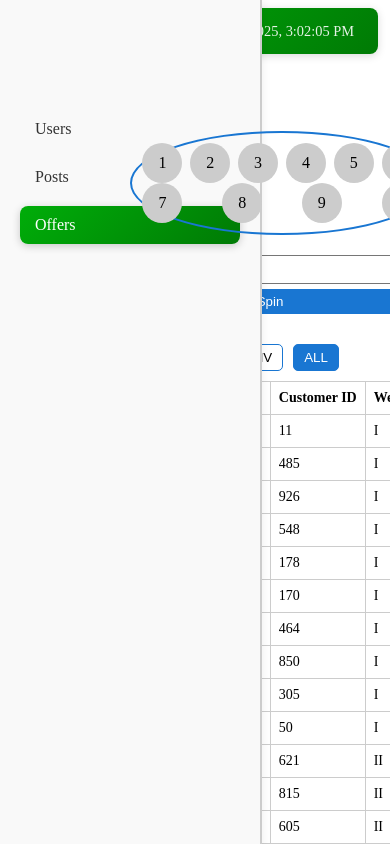
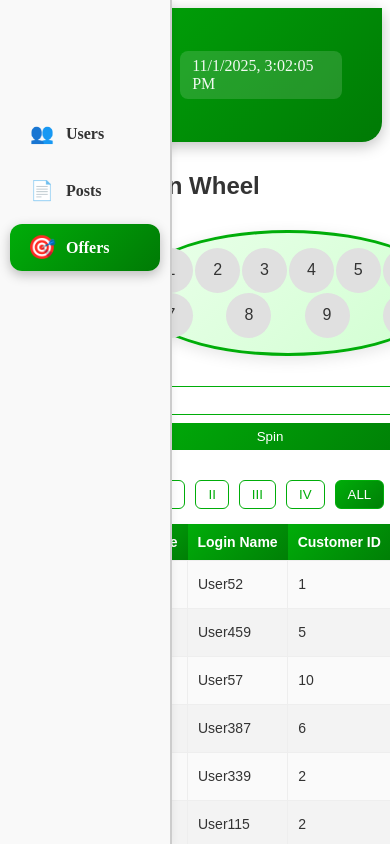
Before and after one commit to Nloading/Croco, an Angular app in the folder croco-app/: page /offers in a window 390 px wide. Shown: the top 844 px of the page. Built offline with nearby package versions, Linux system fonts and the light colour scheme.

Commit message:
Users page responsives and design completed

```diff
--- a/croco-app/src/app/components/footer/footer.component.html
+++ b/croco-app/src/app/components/footer/footer.component.html
@@ -1,4 +1,6 @@
 <footer class="app-footer">
-  <p>&copy; 2025 Croco App. All rights reserved.</p>
-  <p class="footer-subtitle">Made with ❤️ by Nika Saladze</p>
+  <div class="footer-content">
+    <p>&copy; 2025 <strong>Croco App</strong>. All rights reserved.</p>
+    <p class="footer-subtitle">Made with ❤️ by <span class="author">Nika Saladze</span></p>
+  </div>
 </footer>
--- a/croco-app/src/app/components/header/header.component.css
+++ b/croco-app/src/app/components/header/header.component.css
@@ -1,28 +1,46 @@
+.container {
+  width: 100%;
+  margin: 0 auto;
+}
+
 .header {
   display: flex;
   justify-content: space-between;
   align-items: center;
-  width: 100%;
-  padding: 12px 24px;
+  padding: 16px 40px;
   background: linear-gradient(135deg, #00ad09, #007a05);
   color: white;
-  box-shadow: 0 2px 8px rgba(0, 0, 0, 0.15);
-  border-radius: 8px;
+  box-shadow: 0 4px 15px rgba(0, 0, 0, 0.25);
+  border-radius: 0 0 20px 20px;
+  position: sticky;
+  top: 0;
+  z-index: 100;
+}
+
+.logo-area {
+  display: flex;
+  flex-direction: column;
 }
 
 .title {
-  font-weight: bold;
+  font-weight: 700;
   text-decoration: none;
   color: white;
-  font-size: 1.2rem;
+  font-size: 1.8rem;
+  letter-spacing: 1px;
+}
+
+.tagline {
+  font-size: 0.9rem;
+  opacity: 0.9;
+  margin-top: 2px;
 }
 
 .datetime {
-  font-size: 0.9rem;
-  opacity: 0.9;
+  font-size: 1rem;
+  font-weight: 500;
+  opacity: 0.95;
+  background: rgba(255, 255, 255, 0.15);
+  padding: 6px 12px;
+  border-radius: 8px;
 }
-
-.container {
-  width: 100%;
-  margin: 0 auto;
-}
--- a/croco-app/src/app/components/header/header.component.html
+++ b/croco-app/src/app/components/header/header.component.html
@@ -1,6 +1,9 @@
 <div class="container">
-<header class="header">
-  <a routerLink="/" routerLinkActive="active" class="title">Croco App</a>
-  <span class="datetime">{{ currentDateTime }}</span>
-</header>
+  <header class="header">
+    <div class="logo-area">
+      <a routerLink="/" routerLinkActive="active" class="title">Croco App</a>
+      <span class="tagline">User Insights Dashboard</span>
+    </div>
+    <span class="datetime">{{ currentDateTime }}</span>
+  </header>
 </div>
--- a/croco-app/src/app/components/navigation/navigation.component.css
+++ b/croco-app/src/app/components/navigation/navigation.component.css
@@ -3,15 +3,19 @@
   flex-direction: column;
   gap: 15px;
   background-color: #f9f9f9;
-  padding: 20px;
-  min-height: 100vh;
-  width: 220px;
+  padding: 20px 10px;
+  width: 220px;        /* Default width */
+  max-width: 25%;      /* Will shrink on smaller screens */
+  min-width: 150px;    /* Minimum width for usability */
   border-right: 2px solid #ccc;
   position: fixed;
   left: 0;
   top: 0;
+  bottom: 0;
   padding-top: 100px;
   box-shadow: 2px 0 8px rgba(0,0,0,0.05);
+  transition: width 0.3s ease;
+  z-index: 100;
 }
 
 .nav ul {
@@ -27,21 +31,34 @@
 .nav a {
   text-decoration: none;
   color: #333;
-  font-weight: 500;
-  display: block;
-  padding: 10px 15px;
-  border-radius: 8px;
-  transition: all 0.3s ease;
+  font-weight: 600;
+  display: flex;
+  align-items: center;
+  padding: 12px 20px;
+  border-radius: 12px;
+  transition: all 0.3s ease, transform 0.2s;
+  font-size: 1rem;
+}
+
+.nav a .nav-icon {
+  margin-right: 12px;
+  font-size: 1.2rem;
 }
 
 .nav a:hover {
   color: white;
   background: linear-gradient(135deg, #00ad09, #007a05);
-  box-shadow: 0 2px 8px rgba(0, 0, 0, 0.2);
+  box-shadow: 0 4px 12px rgba(0,0,0,0.25);
+  transform: translateX(3px);
 }
 
-.active a {
+.nav li.active a {
   color: white;
   background: linear-gradient(135deg, #00ad09, #007a05);
-  box-shadow: 0 2px 8px rgba(0, 0, 0, 0.2);
+  box-shadow: 0 4px 12px rgba(0,0,0,0.25);
 }
+
+.nav li.active a .nav-icon {
+  transform: scale(1.2);
+  transition: transform 0.3s;
+}
--- a/croco-app/src/app/components/navigation/navigation.component.html
+++ b/croco-app/src/app/components/navigation/navigation.component.html
@@ -1,7 +1,22 @@
 <nav class="nav">
   <ul>
-    <li routerLinkActive="active"><a routerLink="/users">Users</a></li>
-    <li routerLinkActive="active"><a routerLink="/posts">Posts</a></li>
-    <li routerLinkActive="active"><a routerLink="/offers">Offers</a></li>
+    <li routerLinkActive="active">
+      <a routerLink="/users">
+        <span class="nav-icon">👥</span>
+        Users
+      </a>
+    </li>
+    <li routerLinkActive="active">
+      <a routerLink="/posts">
+        <span class="nav-icon">📄</span>
+        Posts
+      </a>
+    </li>
+    <li routerLinkActive="active">
+      <a routerLink="/offers">
+        <span class="nav-icon">🎯</span>
+        Offers
+      </a>
+    </li>
   </ul>
 </nav>
--- a/croco-app/src/app/pages/offers/offers.component.css
+++ b/croco-app/src/app/pages/offers/offers.component.css
@@ -2,97 +2,144 @@
   padding: 20px;
   max-width: 900px;
   margin: auto;
+  font-family: Arial, sans-serif;
+  color: #333;
 }
 
+/* Wheel section */
 .wheel {
   display: flex;
   justify-content: space-between;
   width: 300px;
-  margin: 20px auto;
-  border: 2px solid #1976d2;
+  margin: 30px auto;
+  border: 3px solid #00ad09;
   border-radius: 50%;
-  padding: 20px;
+  padding: 25px;
   position: relative;
+  background: linear-gradient(135deg, #eaffea, #d1ffd1);
+  box-shadow: 0 4px 15px rgba(0, 0, 0, 0.1);
 }
 
 .sector {
-  width: 40px;
-  height: 40px;
+  width: 45px;
+  height: 45px;
   border-radius: 50%;
-  background-color: #ccc;
+  background-color: #e0e0e0;
   display: flex;
   align-items: center;
   justify-content: center;
-  transition: transform 1s ease;
+  transition: transform 1s ease, background-color 0.3s, box-shadow 0.3s;
+  color: #333;
+  font-weight: 500;
 }
 
 .sector.active {
-  background-color: #1976d2;
+  background: linear-gradient(135deg, #00ad09, #007f06);
   color: white;
-  transform: scale(1.3);
+  transform: rotate(360deg) scale(1.3);
+  box-shadow: 0 0 15px rgba(0, 173, 9, 0.4);
 }
 
+/* Controls section */
 .wheel-controls {
   display: flex;
   justify-content: center;
-  gap: 10px;
+  gap: 12px;
   margin-bottom: 30px;
 }
 
 .wheel-controls input {
-  width: 80px;
-  padding: 5px;
+  width: 100px;
+  padding: 6px 10px;
+  border: 1px solid #00ad09;
+  border-radius: 6px;
+  outline: none;
+  transition: box-shadow 0.3s;
+}
+
+.wheel-controls input:focus {
+  box-shadow: 0 0 6px rgba(0, 173, 9, 0.5);
 }
 
 .wheel-controls button {
-  padding: 5px 10px;
-  background-color: #1976d2;
+  padding: 6px 14px;
+  background: linear-gradient(135deg, #00ad09, #007f06);
   color: white;
   border: none;
-  border-radius: 5px;
+  border-radius: 6px;
   cursor: pointer;
+  transition: transform 0.2s, background 0.3s;
 }
 
+.wheel-controls button:hover {
+  transform: scale(1.05);
+  background: linear-gradient(135deg, #007f06, #005c04);
+}
+
+/* Leaderboard filters */
 .leaderboard-filters {
   display: flex;
   gap: 10px;
-  margin-bottom: 10px;
+  margin-bottom: 15px;
+  justify-content: center;
 }
 
 .leaderboard-filters button {
-  padding: 5px 10px;
-  border: 1px solid #1976d2;
-  border-radius: 5px;
+  padding: 6px 12px;
+  border: 1px solid #00ad09;
+  border-radius: 6px;
   background-color: white;
   cursor: pointer;
+  transition: all 0.3s;
+  color: #00ad09;
+  font-weight: 500;
 }
 
 .leaderboard-filters button.active {
-  background-color: #1976d2;
+  background: linear-gradient(135deg, #00ad09, #007f06);
   color: white;
 }
 
+.leaderboard-filters button:hover {
+  transform: scale(1.05);
+  background: linear-gradient(135deg, #00ad09, #007f06);
+  color: white;
+}
+
+/* Table styles */
 table {
   width: 100%;
   border-collapse: collapse;
+  border-radius: 12px;
+  overflow: hidden;
+  box-shadow: 0 4px 10px rgba(0, 0, 0, 0.05);
 }
 
-th, td {
-  border: 1px solid #ccc;
-  padding: 8px;
+th {
+  background: linear-gradient(135deg, #00ad09, #007f06);
+  color: white;
+  padding: 10px;
   text-align: left;
 }
 
-/* Popup for wheel spin animation (optional) */
-.wheel .sector {
-  transition: transform 1s ease, background-color 0.3s;
+td {
+  border: 1px solid #eee;
+  padding: 10px;
+  background-color: #fafafa;
+  color: #333;
 }
 
-.sector.active {
-  transform: rotate(360deg) scale(1.3);
+tr:nth-child(even) td {
+  background-color: #f3f3f3;
 }
 
-/* Make leaderboard table responsive */
+/* Hover row effect */
+tr:hover td {
+  background-color: #eaffea;
+  transition: background-color 0.3s;
+}
+
+/* Responsive design */
 @media (max-width: 768px) {
   .offers-container {
     padding: 10px;
@@ -101,12 +148,12 @@ th, td {
   .wheel {
     width: 100%;
     flex-wrap: wrap;
-    padding: 10px;
+    padding: 15px;
   }
 
   .wheel-controls {
     flex-direction: column;
-    gap: 5px;
+    gap: 8px;
   }
 
   .wheel-controls input {
@@ -118,18 +165,25 @@ th, td {
   }
 }
 
-/* Hover effects */
-.leaderboard-filters button:hover,
-.wheel-controls button:hover {
-  opacity: 0.85;
-}
-
-/* Optional: scroll for small screens */
+/* Scroll for small screens */
 table {
   display: block;
   overflow-x: auto;
+  white-space: nowrap;
 }
 
-th, td {
-  white-space: nowrap;
+.posts-btn {
+  padding: 6px 12px;
+  background-color: #00ad09;
+  color: white;
+  border: none;
+  border-radius: 6px;
+  transition: transform 0.2s, background-color 0.2s, box-shadow 0.2s;
+  cursor: pointer;
 }
+
+.posts-btn:hover {
+  transform: scale(1.05);
+  background-color: #007a05;
+  box-shadow: 0 2px 8px rgba(0,0,0,0.2);
+}
--- a/croco-app/src/app/pages/offers/offers.component.html
+++ b/croco-app/src/app/pages/offers/offers.component.html
@@ -1,29 +1,19 @@
 <div class="offers-container">
   <h2>Spin Wheel</h2>
 
-  <!-- Wheel Sectors -->
+  <!-- Wheel -->
   <div class="wheel">
     @for (n of wheelNumbers; track n) {
       <div class="sector" [class.active]="spinNumber() === n">{{ n }}</div>
     }
-    @empty {
-      <div>No sectors available</div>
-    }
   </div>
 
-  <!-- Wheel Input & Button -->
   <div class="wheel-controls">
-    <input
-      type="number"
-      min="1"
-      max="10"
-      [(ngModel)]="inputNumber"
-      placeholder="Enter sector 1-10"
-    >
+    <input type="number" min="1" max="10" [(ngModel)]="inputNumber" placeholder="Enter 1-10">
     <button (click)="spinWheel()">Spin</button>
   </div>
 
-  <!-- Leaderboard Filters -->
+  <!-- Filters -->
   <div class="leaderboard-filters">
     @for (w of weekOptions; track w) {
       <button
@@ -33,12 +23,9 @@
         {{ w }}
       </button>
     }
-    @empty {
-      <div>No filter options</div>
-    }
   </div>
 
-  <!-- Leaderboard Table -->
+  <!-- Table -->
   <table>
     <thead>
       <tr>
@@ -46,7 +33,7 @@
         <th>Login Name</th>
         <th>Customer ID</th>
         <th>Week</th>
-        <th>Actions</th>
+        <th>Posts</th>
       </tr>
     </thead>
     <tbody>
@@ -57,16 +44,18 @@
           <td>{{ item.customerId }}</td>
           <td>{{ item.week }}</td>
           <td>
-            <a routerLink="/posts" [queryParams]="{ userId: item.customerId }" routerLinkActive="active-link" class="posts-btn">
-              Posts
-            </a>
+            <button
+              class="posts-btn"
+              [routerLink]="['/posts']"
+              [queryParams]="{ userId: item.customerId }"
+            >
+              View Posts
+            </button>
           </td>
         </tr>
       }
       @empty {
-        <tr>
-          <td colspan="5">No records found.</td>
-        </tr>
+        <tr><td colspan="5">No records found.</td></tr>
       }
     </tbody>
   </table>
--- a/croco-app/src/app/pages/offers/offers.component.ts
+++ b/croco-app/src/app/pages/offers/offers.component.ts
@@ -21,51 +21,54 @@ export interface LeaderboardItem {
   styleUrls: ['./offers.component.css']
 })
 export class OffersComponent {
+  // ---- signals ----
+  leaderboard = signal<LeaderboardItem[]>(this.generateLeaderboard());
+  filterWeek = signal<WeekType>('ALL');
+  weekOptions: WeekType[] = ['I', 'II', 'III', 'IV', 'ALL'];
+
+  // ---- wheel data ----
   spinNumber = signal<number | null>(null);
   inputNumber = signal<number>(1);
-
   wheelNumbers = Array.from({ length: 10 }, (_, i) => i + 1);
 
-  leaderboard = signal<LeaderboardItem[]>(this.generateLeaderboard());
-  filterWeek = signal<WeekType>('ALL');
+  // ======== GENERATE LEADERBOARD ========
+  generateLeaderboard(): LeaderboardItem[] {
+    const weeks: Exclude<WeekType, 'ALL'>[] = ['I', 'II', 'III', 'IV'];
+    const data: LeaderboardItem[] = [];
 
-  weekOptions: WeekType[] = ['I','II','III','IV','ALL'];
-
-  // Generate leaderboard with 10 items per week
-  generateLeaderboard(): LeaderboardItem[] {
-    const weeks: Exclude<WeekType, 'ALL'>[] = ['I','II','III','IV'];
-    const items: LeaderboardItem[] = [];
-    weeks.forEach(w => {
-      for(let i=0; i<10; i++){
-        items.push({
-          customerId: Math.floor(Math.random()*1000),
-          loginName: `User${Math.floor(Math.random()*1000)}`,
-          place: i + 1,
+    // თითო კვირაზე მინიმუმ 10 ობიექტი
+    weeks.forEach((w) => {
+      for (let i = 1; i <= 10; i++) {
+        data.push({
+          customerId: Math.floor(Math.random() * 10) + 1, // ✅ რეალური userId 1–10
+          loginName: `User${Math.floor(Math.random() * 1000)}`,
+          place: i,
           week: w
         });
       }
     });
-    return items;
+
+    return data;
   }
 
-  // Spin wheel to the input number
+  // ======== FILTER BY WEEK ========
+  setFilter(week: WeekType) {
+    this.filterWeek.set(week);
+  }
+
+  filteredLeaderboard() {
+    const selected = this.filterWeek();
+    if (selected === 'ALL') return this.leaderboard();
+    return this.leaderboard().filter(item => item.week === selected);
+  }
+
+  // ======== SPIN WHEEL ========
   spinWheel() {
     const n = this.inputNumber();
-    if(n < 1 || n > 10){
-      alert("აღნიშნული სექტორი ვერ მოიძებნა");
+    if (n < 1 || n > 10) {
+      alert('აღნიშნული სექტორი ვერ მოიძებნა');
       return;
     }
     this.spinNumber.set(n);
   }
-
-  // Filter leaderboard by week
-  setFilter(week: WeekType) {
-    this.filterWeek.set(week);
-  }
-
-  // Computed filtered leaderboard
-  filteredLeaderboard() {
-    const f = this.filterWeek();
-    return this.leaderboard().filter(item => f === 'ALL' || item.week === f);
-  }
 }
--- a/croco-app/src/app/pages/users/users.component.css
+++ b/croco-app/src/app/pages/users/users.component.css
@@ -1,74 +1,182 @@
-.users-container {
-  padding: 20px;
-  max-width: 900px;
-  margin: auto;
-  font-family: Arial, sans-serif;
+/* Main content space for sidebar */
+.main-content {
+  margin-left: 240px; /* sidebar width */
+  padding: 40px 50px;
+  min-height: calc(100vh - 160px); /* adjust for header/footer */
+  transition: margin-left 0.3s ease;
 }
 
-input {
-  padding: 10px;
-  margin-bottom: 15px;
-  width: 100%;
-  box-sizing: border-box;
-  border: 1px solid #ccc;
-  border-radius: 6px;
-  outline: none;
-  transition: border-color 0.3s;
+/* Users container */
+.users-container {
+  padding: 40px;
+  max-width: 100%;
+  margin: 0 auto;
+  font-family: 'Segoe UI', Tahoma, Geneva, Verdana, sans-serif;
+  background: #f9fdf9;
+  border-radius: 16px;
+  box-shadow: 0 8px 24px rgba(0, 0, 0, 0.05);
 }
 
-input:focus {
-  border-color: #00ad09;
+/* Page title */
+.page-title {
+  font-size: 2rem;
+  color: #007a05;
+  text-align: center;
+  margin-bottom: 30px;
+  font-weight: 700;
+  letter-spacing: 0.5px;
 }
 
+/* Search input */
+.search-box input {
+  width: 94%;
+  padding: 14px;
+  border-radius: 10px;
+  border: 2px solid #cfcfcf;
+  outline: none;
+  font-size: 1rem;
+  transition: all 0.3s ease;
+  box-shadow: 0 2px 6px rgba(0, 0, 0, 0.05);
+}
+
+.search-box input:focus {
+  border-color: #00ad09;
+  box-shadow: 0 4px 12px rgba(0, 173, 9, 0.2);
+}
+
+/* Table container with responsive scroll */
+.table-container {
+  overflow-x: auto;
+  margin-top: 20px;
+  border-radius: 12px;
+}
+
+/* Table styles */
 table {
   width: 100%;
   border-collapse: collapse;
-  box-shadow: 0 2px 6px rgba(0,0,0,0.05);
-  border-radius: 8px;
+  border-radius: 12px;
   overflow: hidden;
+  table-layout: fixed;
 }
 
 th, td {
-  border: 1px solid #ccc;
-  padding: 10px;
+  padding: 14px 18px;
   text-align: left;
+  border-bottom: 1px solid #ddd;
+  word-wrap: break-word;
+  overflow-wrap: break-word;
+  white-space: normal;
 }
 
 th {
-  background-color: #f5f5f5;
+  background: linear-gradient(135deg, #00ad09, #007a05);
+  color: white;
+  text-transform: uppercase;
+  font-size: 0.9rem;
+  letter-spacing: 0.5px;
+}
+
+tr:nth-child(even) {
+  background-color: #f3f9f3;
+}
+
+tr:hover {
+  background-color: #e9f8eb;
+  transition: 0.3s;
+}
+
+/* Buttons */
+.posts-btn,
+.todos-btn {
+  padding: 8px 14px;
+  font-size: 0.9rem;
+  border: none;
+  border-radius: 8px;
+  cursor: pointer;
+  margin-right: 8px;
+  transition: transform 0.2s, box-shadow 0.3s;
 }
 
 .posts-btn {
-  padding: 6px 12px;
-  background-color: #00ad09;
+  background: linear-gradient(135deg, #00ad09, #007a05);
   color: white;
-  border: none;
-  border-radius: 6px;
-  transition: transform 0.2s, background-color 0.2s, box-shadow 0.2s;
-  cursor: pointer;
 }
 
-.posts-btn:hover {
-  transform: scale(1.05);
-  background-color: #007a05;
-  box-shadow: 0 2px 8px rgba(0,0,0,0.2);
+.todos-btn {
+  background: linear-gradient(135deg, #ffd700, #e4ba00);
+  color: white;
+  margin-top: 8px;
 }
 
-/* Updated Todos Button with Gradient */
-.todos-btn {
-  padding: 6px 12px;
-  background: linear-gradient(135deg, #ffd700, #e4ba00);
-  color: white;
-  border: none;
-  border-radius: 6px;
-  transition: transform 0.2s, background 0.2s, box-shadow 0.2s;
-  cursor: pointer;
-  margin-top: 5px;
+.posts-btn:hover,
+.todos-btn:hover {
+  transform: scale(1.07);
+  box-shadow: 0 3px 10px rgba(0, 0, 0, 0.2);
 }
 
-.todos-btn:hover {
-  transform: scale(1.05);
-  background: linear-gradient(135deg, #e6c200, #8c6f00);
-  box-shadow: 0 2px 8px rgba(0,0,0,0.2);
-  color: white;
+/* Empty state */
+.empty-state {
+  text-align: center;
+  color: #666;
+  font-style: italic;
 }
+
+/* Responsive adjustments */
+
+/* Tablets */
+@media (max-width: 992px) {
+  .main-content {
+    margin-left: 0;
+    padding: 20px;
+  }
+
+  table {
+    font-size: 0.9rem;
+  }
+}
+
+/* Phones - stacked card view */
+@media (max-width: 600px) {
+  table, thead, tbody, th, td, tr {
+    display: block;
+    width: 100%;
+  }
+
+  thead tr {
+    display: none; /* hide header */
+  }
+
+  tbody tr {
+    margin-bottom: 20px;
+    background: #f3f9f3;
+    border-radius: 12px;
+    box-shadow: 0 2px 8px rgba(0,0,0,0.05);
+    padding: 12px 16px;
+  }
+
+  tbody td {
+    display: flex;
+    justify-content: space-between;
+    padding: 10px 0;
+    text-align: right;
+    border: none;
+    position: relative;
+  }
+
+  tbody td::before {
+    content: attr(data-label);
+    position: absolute;
+    left: 12px;
+    font-weight: bold;
+    color: #007a05;
+    text-align: left;
+  }
+
+  .posts-btn,
+  .todos-btn {
+    width: 48%;
+    margin: 5px 1% 0 1%;
+    font-size: 0.85rem;
+  }
+}
--- a/croco-app/src/app/pages/users/users.component.html
+++ b/croco-app/src/app/pages/users/users.component.html
@@ -1,15 +1,20 @@
+<!-- users.component.html -->
 <div class="users-container">
-  <h2>Users</h2>
+  <!-- Page Title -->
+  <h2 class="page-title">👥 Users Directory</h2>
 
   <!-- Search Input -->
+  <div class="search-box">
     <input
       type="text"
-    placeholder="Search by name, username or email"
+      placeholder="🔍 Search by name, username, or email"
       [(ngModel)]="searchTerm"
       (input)="search()"
     />
+  </div>
 
   <!-- Users Table -->
+  <div class="table-container">
     <table>
       <thead>
         <tr>
@@ -22,30 +27,44 @@
         </tr>
       </thead>
       <tbody>
+        <!-- Loop through filtered users -->
         @for (user of filteredUsers(); track user.id) {
           <tr>
-          <td>{{ user.name }}</td>
+            <td>
+              <span class="user-name">{{ user.name }}</span>
+            </td>
             <td>{{ user.username }}</td>
-          <td>{{ user.email }}</td>
+            <td>
+              <a href="mailto:{{ user.email }}" class="email-link">{{ user.email }}</a>
+            </td>
             <td>{{ user.phone }}</td>
             <td>{{ user.company.name }}</td>
             <td>
-            <!-- Posts button -->
-            <button class="posts-btn" routerLink="/posts" [queryParams]="{ userId: user.id }">
-              Posts
+              <div class="actions">
+                <!-- Posts Button -->
+                <button
+                  class="posts-btn"
+                  routerLink="/posts"
+                  [queryParams]="{ userId: user.id }">
+                  📄 Posts
                 </button>
 
-            <!-- Todos button -->
-            <!-- Todos button using route parameter -->
-<button [routerLink]="['/todos', user.id]" class="todos-btn">Todos</button>
+                <!-- Todos Button -->
+                <button
+                  [routerLink]="['/todos', user.id]"
+                  class="todos-btn">
+                  ✅ Todos
+                </button>
+              </div>
             </td>
           </tr>
         }
         @empty {
           <tr>
-          <td colspan="6">No users found.</td>
+            <td colspan="6" class="empty-state">No users found 😕</td>
           </tr>
         }
       </tbody>
     </table>
   </div>
+</div>
```
Also changed, not shown: croco-app/src/app/components/footer/footer.component.css (+15 -9 lines). Lines whose indentation alone changed are shown as unchanged.
